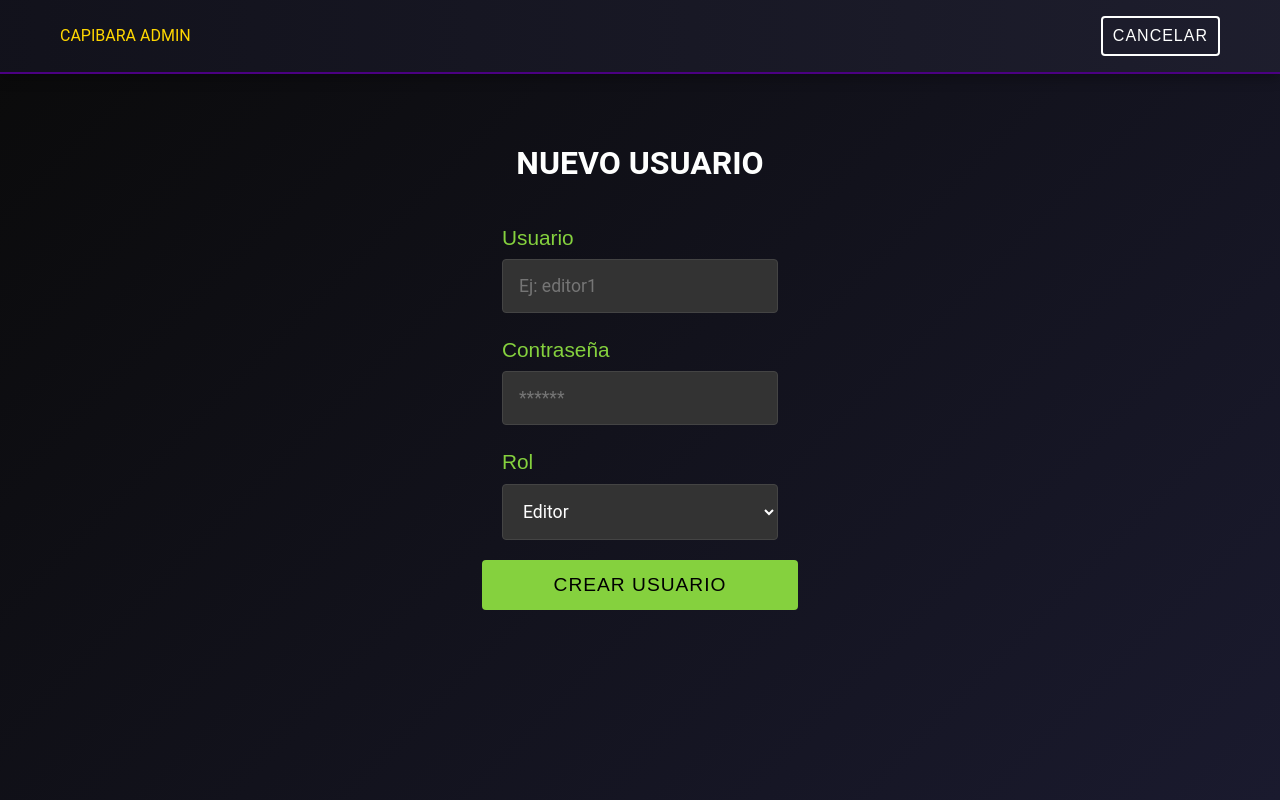
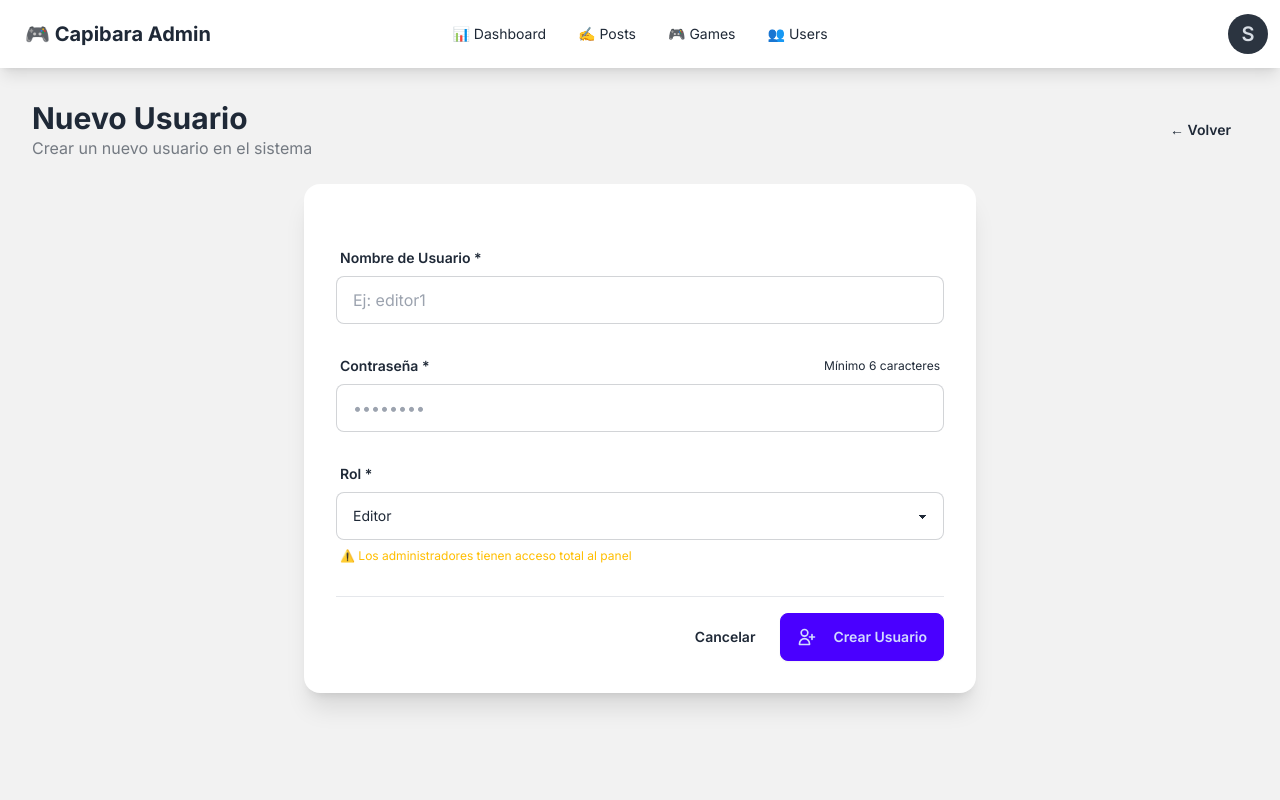
Before and after one commit to LuisEnriquePH/capibaragames.com, a PHP site: page /admin/users/create.php in a window 1280 px wide. Run offline with PHP 8.4, Linux system fonts and the light colour scheme; the visitor is signed in with stand-in values (Sample User, id 1); some libraries are stand-ins or nearby versions.

Commit message:
feat(admin-users): complete users management migration
- Users list with avatars and role badges
- Create form (username/password/role)
- Edit form with optional password update
- Delete with POST and CSRF
- Self-protection (can't delete yourself)
- Users management complete

```diff
--- a/admin/users/create.php
+++ b/admin/users/create.php
@@ -1,7 +1,8 @@
 <?php
 require '../includes/auth.php';
-require '../includes/upload.php';
 require '../../includes/db.php';
+
+$pageTitle = 'Nuevo Usuario';
 
 $error = '';
 $success = '';
@@ -31,7 +32,7 @@ if ($_SERVER['REQUEST_METHOD'] === 'POST') {
                     'password' => $hashed_password,
                     'role' => $role
                 ]);
-                $success = "Usuario creado exitosamente. <a href='index.php'>Volver a la lista</a>";
+                $success = "Usuario creado exitosamente. <a href='index.php' class='link link-primary'>Volver a la lista</a>";
             }
         } catch (PDOException $e) {
             $error = "Error al guardar: " . $e->getMessage();
@@ -40,70 +41,102 @@ if ($_SERVER['REQUEST_METHOD'] === 'POST') {
         $error = "Todos los campos son obligatorios.";
     }
 }
+
+include '../includes/header-admin.php';
 ?>
-<!DOCTYPE html>
-<html lang="es">
-<head>
-    <meta charset="UTF-8">
-    <meta name="viewport" content="width=device-width, initial-scale=1.0">
-    <title>Nuevo Usuario - Capibara Admin</title>
 
-    <link rel="stylesheet" href="../../css/base.css">
-    <link rel="stylesheet" href="../../css/layout.css">
-    <link rel="stylesheet" href="../../css/components.css">
-    <link rel="stylesheet" href="../../css/pages.css">
-    <link rel="stylesheet" href="../../css/utilities.css">
-    <link rel="stylesheet" href="../../css/admin.css">
-</head>
-<body class="admin-page">
+<!-- Page Header -->
+<div class="flex justify-between items-center mb-6">
+    <div>
+        <h1 class="text-3xl font-bold">Nuevo Usuario</h1>
+        <p class="text-base-content/60">Crear un nuevo usuario en el sistema</p>
+    </div>
+    <a href="index.php" class="btn btn-ghost">
+        ← Volver
+    </a>
+</div>
 
-    <header class="header admin-header">
-        <div class="header__container admin-header__container">
-            <div class="header__logo">
-                <a href="../index.php" class="header__logo-text text-highlight">CAPIBARA ADMIN</a>
-            </div>
-            <nav class="header__nav d-flex align-center admin-nav-gap">
-                <a href="index.php" class="btn btn--secondary admin-btn-sm">Cancelar</a>
-            </nav>
-        </div>
-    </header>
+<!-- Messages -->
+<?php if ($error): ?>
+    <div class="alert alert-error mb-6">
+        <svg xmlns="http://www.w3.org/2000/svg" class="stroke-current shrink-0 h-6 w-6" fill="none" viewBox="0 0 24 24">
+            <path stroke-linecap="round" stroke-linejoin="round" stroke-width="2" d="M10 14l2-2m0 0l2-2m-2 2l-2-2m2 2l2 2m7-2a9 9 0 11-18 0 9 9 0 0118 0z" />
+        </svg>
+        <span><?php echo $error; ?></span>
+    </div>
+<?php endif; ?>
 
-    <main class="post-container max-w-600">
-        <h1 class="page-header__title mb-2 text-center">NUEVO USUARIO</h1>
+<?php if ($success): ?>
+    <div class="alert alert-success mb-6">
+        <svg xmlns="http://www.w3.org/2000/svg" class="stroke-current shrink-0 h-6 w-6" fill="none" viewBox="0 0 24 24">
+            <path stroke-linecap="round" stroke-linejoin="round" stroke-width="2" d="M9 12l2 2 4-4m6 2a9 9 0 11-18 0 9 9 0 0118 0z" />
+        </svg>
+        <span><?php echo $success; ?></span>
+    </div>
+<?php endif; ?>
 
-        <?php if ($error): ?>
-            <p class="text-center text-error"><?php echo $error; ?></p>
-        <?php endif; ?>
+<!-- Form Card -->
+<div class="card bg-base-100 shadow-xl max-w-2xl mx-auto">
+    <div class="card-body">
+        <form method="POST" class="space-y-6">
+            <?php csrfField(); ?>
 
-        <?php if ($success): ?>
-            <p class="text-center text-green mb-2"><?php echo $success; ?></p>
-        <?php else: ?>
-
-        <form action="create.php" method="POST" class="contact-form">
-            <?php csrfField(); ?>
-            <div class="form__group">
-                <label class="form__label">Usuario</label>
-                <input type="text" name="username" class="form__input" required placeholder="Ej: editor1">
+            <!-- Username -->
+            <div class="form-control">
+                <label class="label">
+                    <span class="label-text font-semibold">Nombre de Usuario *</span>
+                </label>
+                <input
+                    type="text"
+                    name="username"
+                    placeholder="Ej: editor1"
+                    class="input input-bordered w-full"
+                    required
+                />
             </div>
 
-            <div class="form__group">
-                <label class="form__label">Contraseña</label>
-                <input type="password" name="password" class="form__input" required placeholder="******">
+            <!-- Password -->
+            <div class="form-control">
+                <label class="label">
+                    <span class="label-text font-semibold">Contraseña *</span>
+                    <span class="label-text-alt">Mínimo 6 caracteres</span>
+                </label>
+                <input
+                    type="password"
+                    name="password"
+                    placeholder="••••••••"
+                    class="input input-bordered w-full"
+                    minlength="6"
+                    required
+                />
             </div>
 
-            <div class="form__group">
-                <label class="form__label">Rol</label>
-                <select name="role" class="form__input bg-dark-input">
+            <!-- Role -->
+            <div class="form-control">
+                <label class="label">
+                    <span class="label-text font-semibold">Rol *</span>
+                </label>
+                <select name="role" class="select select-bordered w-full">
                     <option value="editor">Editor</option>
                     <option value="admin">Administrador</option>
                 </select>
+                <label class="label">
+                    <span class="label-text-alt text-warning">⚠️ Los administradores tienen acceso total al panel</span>
+                </label>
             </div>
 
-            <button type="submit" class="btn btn--accent w-100">CREAR USUARIO</button>
+            <!-- Submit Button -->
+            <div class="card-actions justify-end pt-4 border-t">
+                <a href="index.php" class="btn btn-ghost">Cancelar</a>
+                <button type="submit" class="btn btn-primary">
+                    <svg xmlns="http://www.w3.org/2000/svg" class="h-5 w-5 mr-2" fill="none" viewBox="0 0 24 24" stroke="currentColor">
+                        <path stroke-linecap="round" stroke-linejoin="round" stroke-width="2" d="M18 9v3m0 0v3m0-3h3m-3 0h-3m-2-5a4 4 0 11-8 0 4 4 0 018 0zM3 20a6 6 0 0112 0v1H3v-1z" />
+                    </svg>
+                    Crear Usuario
+                </button>
+            </div>
         </form>
+    </div>
+</div>
 
-        <?php endif; ?>
-    </main>
-
-</body>
-</html>
+<?php include '../includes/footer-admin.php'; ?>
```
Also changed, not shown: admin/users/edit.php (+102 -61 lines).
